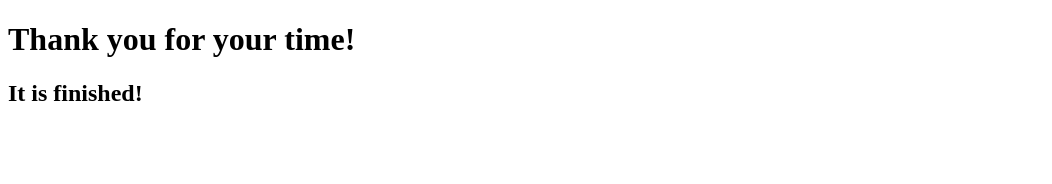
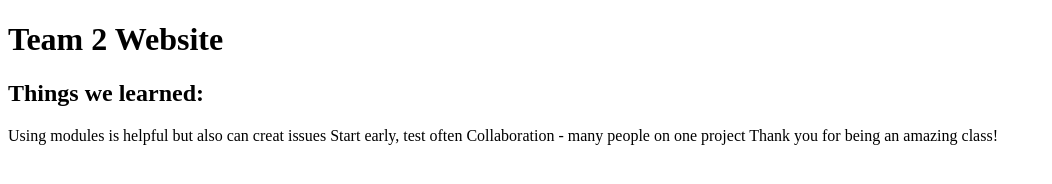
Before and after one commit to Codymlakin/DockerProject3, a website: page index.html in a window 1280 px wide. Shown: the whole page, without its empty margins (0-1052 px from the left). Drawn offline with Linux system fonts and the light colour scheme.

Commit message:
Pipeline change

```diff
--- a/index.html
+++ b/index.html
@@ -5,8 +5,15 @@
 <meta charset="utf-8">
 </head>
 <body>
-    <h1> Thank you for your time!</h1>
-    <h2> It is finished!</h2>
+    <h1> Team 2 Website</h1>
+    <h2> Things we learned:</h2>
+    </h2> Using modules is helpful but also can creat issues </h2>
+
+    </h2> Start early, test often </h2>
+
+    </h2> Collaboration - many people on one project </h2>
+
+    </h2> Thank you for being an amazing class! </h2>
 
 </body>
 </html>
```
